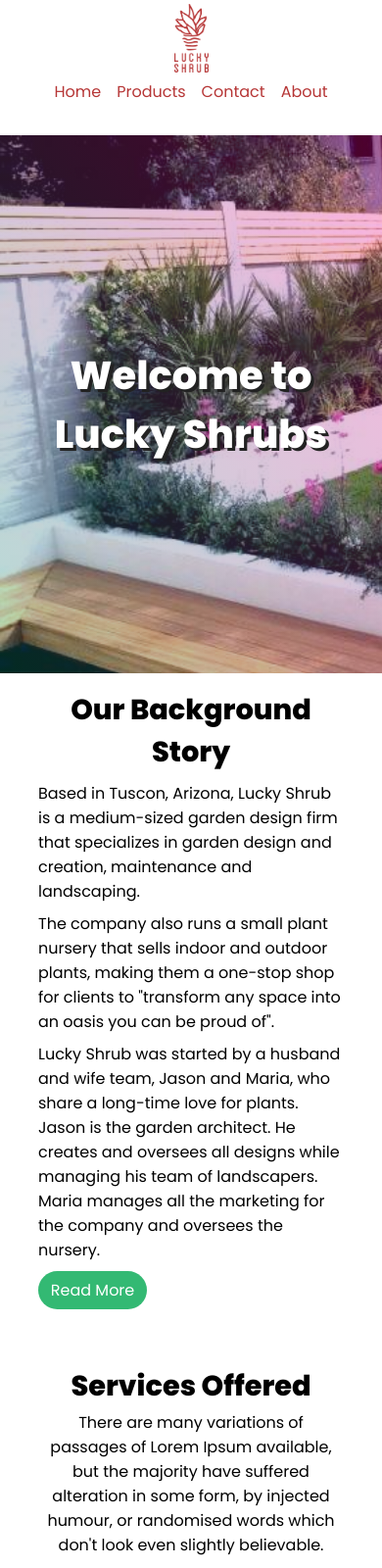
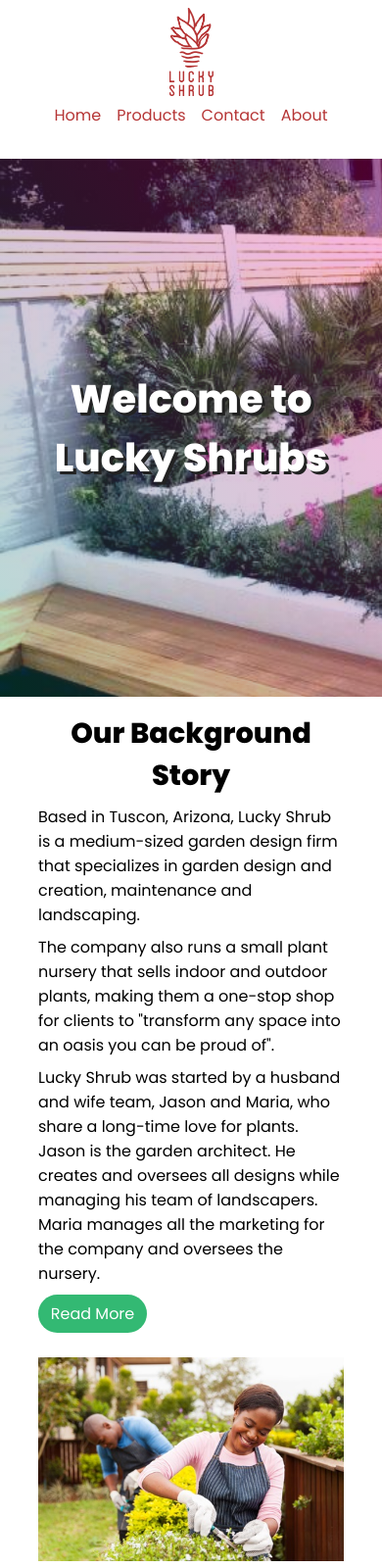
Before and after one commit to ehoneahobed/htmlcsspp, a plain HTML site: page index.html in a window 390 px wide. Shown: the top 1600 px of the page at 98% size. Drawn offline with Linux system fonts and the light colour scheme.

Commit message:
Change layout of logo and navbar

```diff
--- a/index.html
+++ b/index.html
@@ -13,11 +13,11 @@
 <body>
     <header>
         <div class="logo">
-            <img src="./images/Asset 1@3x.png" alt="Lucky Shrub Logo" width="35px">
+            <img src="./images/Asset 1@3x.png" alt="Lucky Shrub Logo" width="45px">
         </div>
         <nav>
             <ul>
-                <li><a href="#">Home</a></li>
+                <li><a href="./index.html">Home</a></li>
                 <li><a href="#">Products</a></li>
                 <li><a href="#">Contact</a></li>
                 <li><a href="#">About</a></li>
@@ -48,7 +48,7 @@
                 <a href="#" class="btn" >Read More</a>
             </article>
             <article class="right-about">
-                <!-- <img src="./images/gardening.jpg" alt=""> -->
+                <img src="./images/gardening.jpg" alt="">
             </article>
 
         </section>
--- a/styles.css
+++ b/styles.css
@@ -20,17 +20,20 @@
 header {
     height: 12vh;
     display: flex;
-    justify-content: space-between;
+    flex-direction: column;
+    justify-content: center;
     align-items: center;
     width: 80vw;
-    margin: 0.25rem auto;
+    height: 20%;
+    margin: 0.5rem auto 2rem auto;
     overflow: hidden;
 }
 
 
 nav ul {
     display: flex;
-    gap: 1.8rem;
+    gap: 2.8rem;
+    font-size: 1.3rem;
 }
 
 nav ul li a {
@@ -85,6 +88,11 @@ nav ul li a {
     color: white;
     margin-bottom: 4rem;
 }
+
+.about-us .right-about {
+    text-align: center;
+}
+
 
 .services-offered {
     width: 80vw;
@@ -158,14 +166,6 @@ footer img {
 }
 
 @media only screen and (max-width: 820px) {
-    header {
-        flex-direction: column;
-        justify-content: center;
-        align-items: center;
-        margin-bottom: 2rem;
-        height: 20%;
-    }
-
     nav ul {
         gap: 1.0rem;
         font-size: 1.0rem;
@@ -188,6 +188,10 @@ footer img {
 
     .about-us .right-about {
         margin-top: 2rem;
+    }
+
+    .about-us img {
+        width: 100%;
     }
 
     .services-offered .services-section{
```
